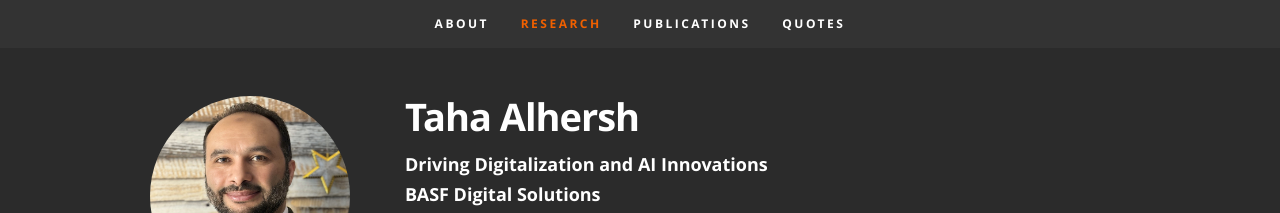
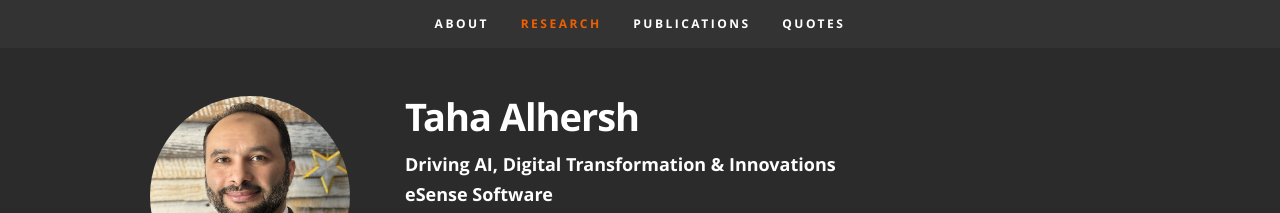
Before and after one commit to alhersh/alhersh.github.io, a plain HTML site: page index.html in a window 1280 px wide. Shown: the top 213 px of the page. Drawn offline with nearby package versions, Linux system fonts and the light colour scheme; files whose address does not match are found by name.

Commit message:
Update index.html

```diff
--- a/index.html
+++ b/index.html
@@ -67,8 +67,8 @@
 
             <h1><font color="white">Taha Alhersh</font></h1>
 
-            <h5> <font color="white"> Driving Digitalization and AI Innovations </font> </h5>
-            <h5> <font color="white"> BASF Digital Solutions </font> </h5>
+            <h5> <font color="white"> Driving AI, Digital Transformation & Innovations </font> </h5>
+            <h5> <font color="white"> eSense Software </font> </h5>
             <font color="white"></font>
             <footer>
               <div class="row">
```
